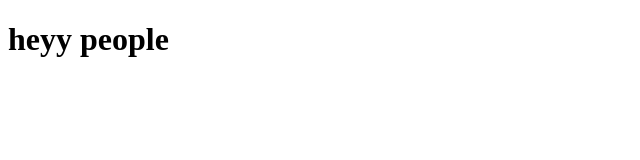
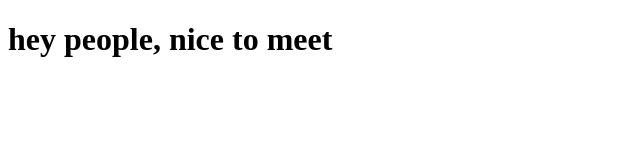
Before and after one commit to nanaconda/coursera-test, a plain HTML site: page site/index.html in a window 1280 px wide. Shown: the whole page, without its empty margins (0-640 px from the left). Drawn offline with Linux system fonts and the light colour scheme.

Commit message:
Small addition to our page content.

```diff
--- a/site/index.html
+++ b/site/index.html
@@ -4,6 +4,6 @@
 	<title>hellos coursera</title>
 </head>
 <body>
-<h1> heyy people </h1>
+<h1> hey people, nice to meet</h1>
 </body>
 </html>
```
